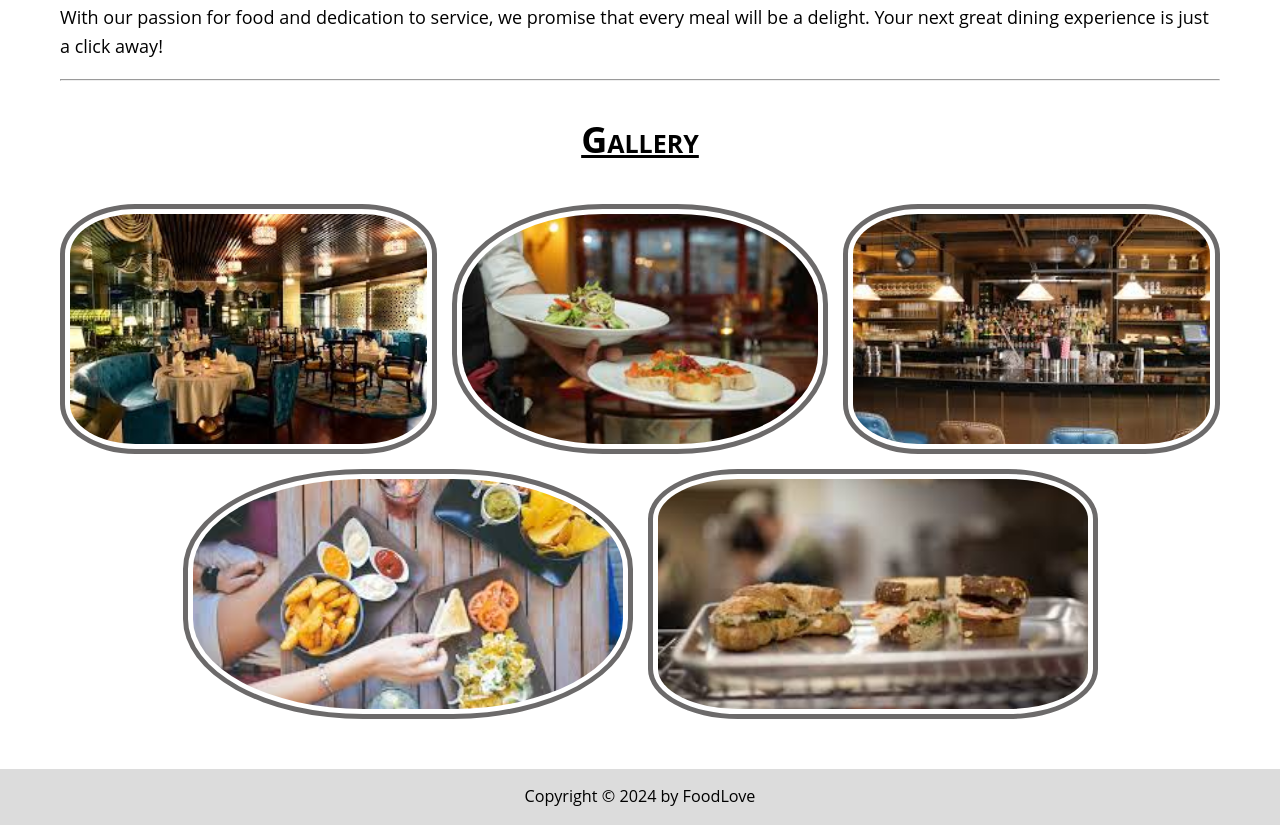
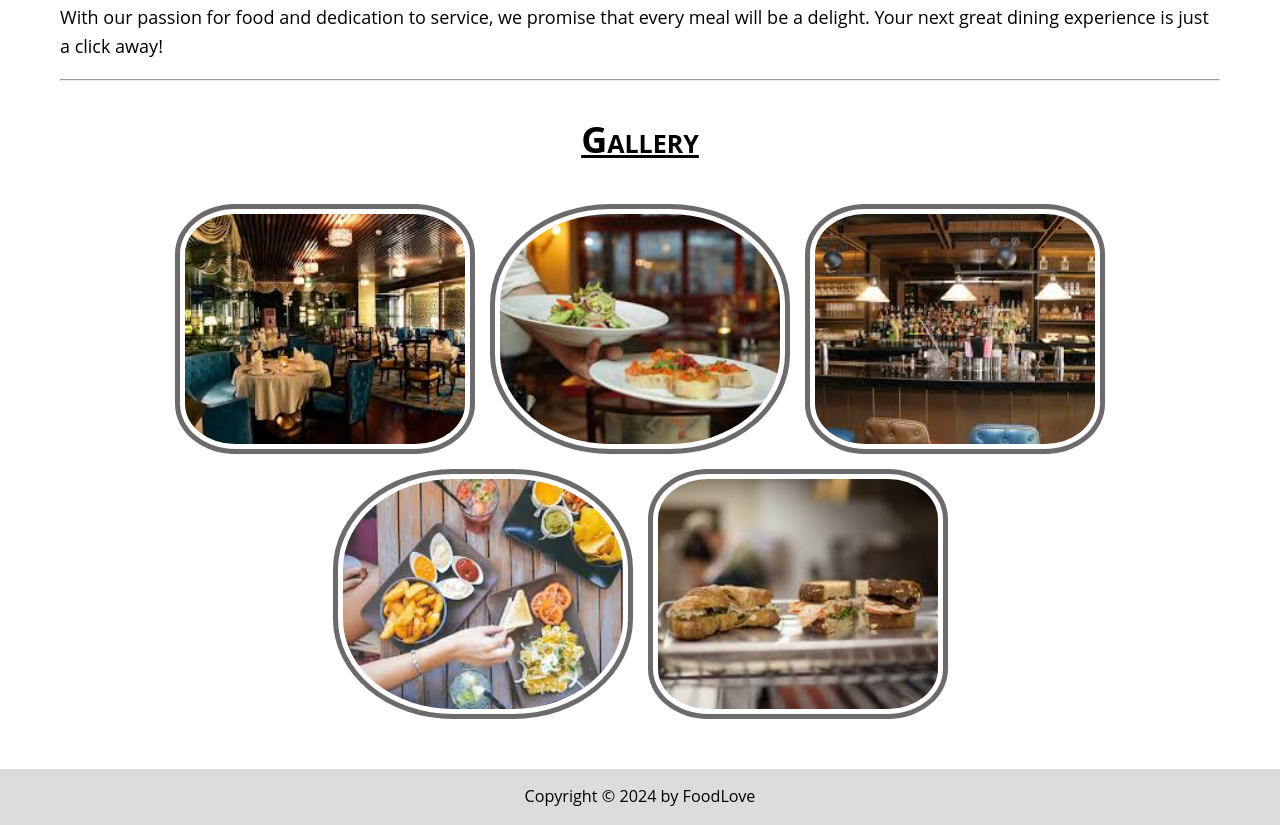
Before and after one commit to BhoomikaGupta13/FoodLove, a plain HTML site: page index.html in a window 1280 px wide. Shown: the part 1017-1842 px from the top of the page. Drawn offline with Linux system fonts and the light colour scheme.

Commit message:
Responsive design added

```diff
--- a/style.css
+++ b/style.css
@@ -354,7 +354,7 @@ footer p {
 
     #gallery img {
         flex-basis: 300px; /* Base size for larger desktop gallery images */
-        max-width: 450px; /* Adjusted max-width for larger desktops */
+        max-width: 300px; /* Adjusted max-width for larger desktops */
         height: 250px; /* Fixed height for consistency */
     }
 }
```
